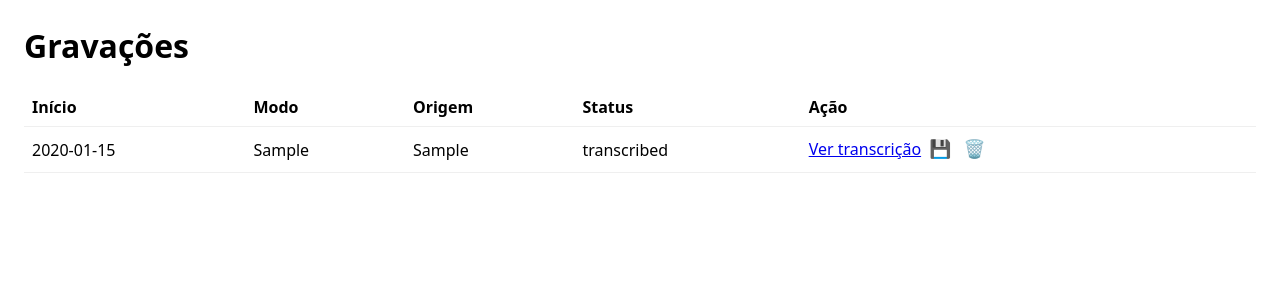
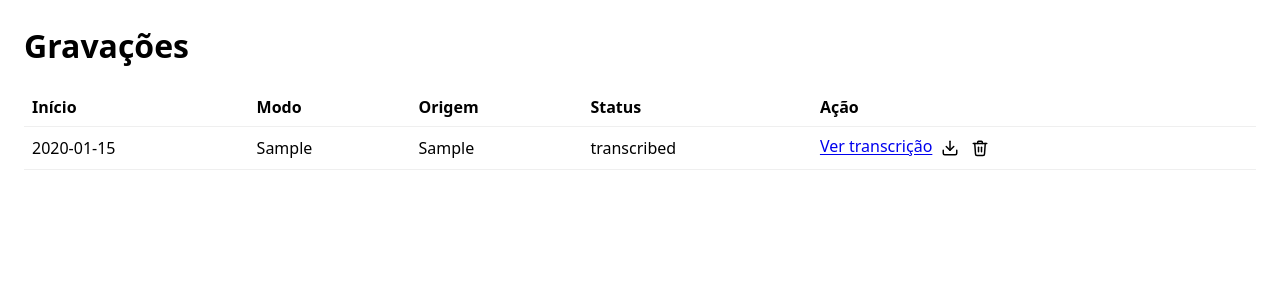
Before and after one commit to fabiogfreire/voice-recorder, a FastAPI app: page / in a window 1280 px wide. Shown: the part 55-355 px from the top of the page. Run offline with FastAPI, Linux system fonts and the light colour scheme; tables that the repository leaves empty hold one stand-in row (values such as "Sample post"); parts of the project's set-up code (start-up, migrations or seed data) failed here and were passed over.

Commit message:
Troca icones de emoji por SVG de linha (consistencia visual)
Emoji renderiza diferente em cada navegador/fonte; troca por SVGs
inline no estilo outline (stroke, sem preenchimento), com currentColor
pra acompanhar o tema claro/escuro da pagina.

Co-Authored-By: Claude Sonnet 5 <noreply@anthropic.com>

```diff
--- a/src/voice_recorder/web/static/style.css
+++ b/src/voice_recorder/web/static/style.css
@@ -53,10 +53,17 @@ td.actions form {
 .icon-button {
     background: none;
     border: none;
-    font-size: 1.1rem;
+    color: currentColor;
     cursor: pointer;
     text-decoration: none;
     padding: 0.25rem;
+    display: inline-flex;
+    vertical-align: middle;
+}
+
+.icon-button svg {
+    width: 18px;
+    height: 18px;
 }
 
 pre {
--- a/src/voice_recorder/web/templates/index.html
+++ b/src/voice_recorder/web/templates/index.html
@@ -23,7 +23,9 @@
             <td class="actions">
                 {% if r["status"] == "transcribed" %}
                 <a href="/recordings/{{ r['id'] }}/transcript" target="_blank">Ver transcrição</a>
-                <a href="/recordings/{{ r['id'] }}/transcript/download" class="icon-button" title="Baixar transcrição">💾</a>
+                <a href="/recordings/{{ r['id'] }}/transcript/download" class="icon-button" title="Baixar transcrição">
+                    <svg viewBox="0 0 24 24" fill="none" stroke="currentColor" stroke-width="2" stroke-linecap="round" stroke-linejoin="round"><path d="M21 15v4a2 2 0 0 1-2 2H5a2 2 0 0 1-2-2v-4"></path><polyline points="7 10 12 15 17 10"></polyline><line x1="12" y1="15" x2="12" y2="3"></line></svg>
+                </a>
                 {% elif r["status"] in ("recorded", "error") %}
                 <form method="post" action="/recordings/{{ r['id'] }}/transcribe">
                     <button type="submit">Transcrever</button>
@@ -31,7 +33,9 @@
                 {% endif %}
                 <form method="post" action="/recordings/{{ r['id'] }}/delete"
                       onsubmit="return confirm('Apagar esta gravação e os arquivos?');">
-                    <button type="submit" class="icon-button" title="Apagar">🗑️</button>
+                    <button type="submit" class="icon-button" title="Apagar">
+                        <svg viewBox="0 0 24 24" fill="none" stroke="currentColor" stroke-width="2" stroke-linecap="round" stroke-linejoin="round"><polyline points="3 6 5 6 21 6"></polyline><path d="M19 6l-1 14a2 2 0 0 1-2 2H8a2 2 0 0 1-2-2L5 6"></path><path d="M10 11v6"></path><path d="M14 11v6"></path><path d="M9 6V4a1 1 0 0 1 1-1h4a1 1 0 0 1 1 1v2"></path></svg>
+                    </button>
                 </form>
             </td>
         </tr>
```
